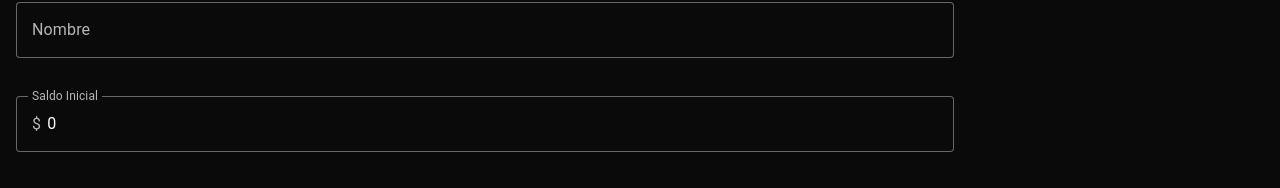
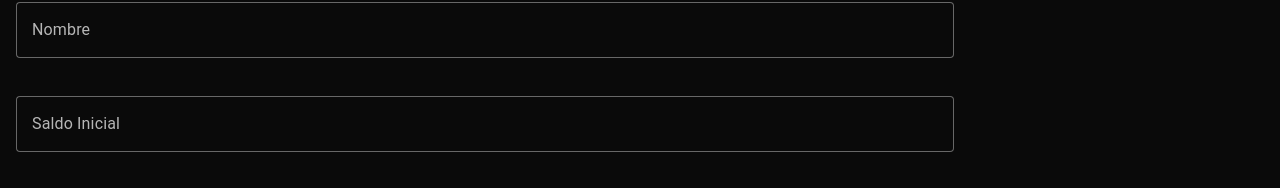
Before and after one commit to zuri3lc/client_mg, a Vue app in the folder frontend/: page /client/new in a window 1280 px wide. Shown: the part 126-314 px from the top of the page. Built offline with nearby package versions, Linux system fonts and the light colour scheme; sample sign-in values are in the browser's storage.

Commit message:
30/08 optimizando UX --SUCCESS--

```diff
--- a/frontend/src/views/ClientDetailView.vue
+++ b/frontend/src/views/ClientDetailView.vue
@@ -36,8 +36,8 @@ watch(() => clientStore.selectedClient, (clienteActualizado) => {
     deep: true
 });
 
-const montoAbono = ref(0);
-const montoCredito = ref(0);
+const montoAbono = ref('');
+const montoCredito = ref('');
 const loadingSave = ref(false); // Para el nuevo botón de guardar
 
 const saldoFinalCalculado = computed(() => {
@@ -69,8 +69,8 @@ const handleSaveChanges = async () => {
             });
         }
 
-        montoAbono.value = 0;
-        montoCredito.value = 0;
+        montoAbono.value = '';
+        montoCredito.value = '';
         await clientStore.fetchClientById(clientStore.selectedClient.id);
 
     } catch (error) {
@@ -203,7 +203,7 @@ const formatCurrency = (amount) => {
 
                     <v-card-actions class="pa-4">
                         <v-spacer></v-spacer>
-                        <v-btn color="primary" variant="flat" @click="handleSaveChanges" :loading="loadingSave" :disabled="montoAbono === 0 && montoCredito === 0">
+                        <v-btn color="primary" variant="flat" @click="handleSaveChanges" :loading="loadingSave" :disabled="!montoAbono && !montoCredito">
                             Guardar Movimiento
                         </v-btn>
                     </v-card-actions>
--- a/frontend/src/views/NewClientView.vue
+++ b/frontend/src/views/NewClientView.vue
@@ -10,7 +10,7 @@ const nombre = ref('');
 const telefono = ref('');
 const ubicacion = ref('');
 const comentario = ref('');
-const saldoInicial = ref(0.00);
+const saldoInicial = ref('');
 const estado = ref('regular');
 const errorMessage = ref(null);
 
@@ -52,9 +52,17 @@ const handleSaveClient = async () => {
     }
 };
 // Regla de validación para el saldo
+// const saldoRules = [
+//     value => !!value || 'El saldo inicial es obligatorio.',
+//     value => (value && value >= 0) || 'El saldo inicial debe ser mayor a cero.',
+// ];
+
 const saldoRules = [
     value => !!value || 'El saldo inicial es obligatorio.',
-    value => (value && value >= 0) || 'El saldo inicial debe ser mayor a cero.',
+    value => {
+        const numericValue = parseFloat(value);
+        return (!isNaN(numericValue) && numericValue >= 0) || 'El saldo inicial debe ser mayor o igual a cero.';
+    }
 ];
 
 </script>
```
